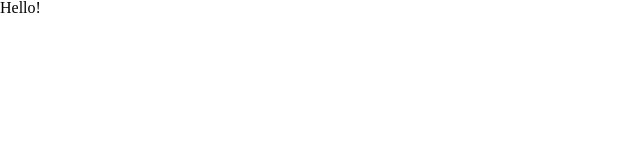
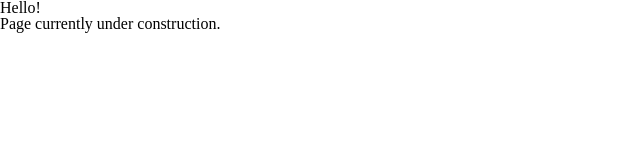
Before and after one commit to HaveAGneissDay/HaveAGneissDay.github.io, a plain HTML site: page index.html in a window 1280 px wide. Shown: the whole page, without its empty margins (0-640 px from the left). Drawn offline with Linux system fonts and the light colour scheme.

Commit message:
site message

```diff
--- a/index.html
+++ b/index.html
@@ -6,5 +6,6 @@
 	</head>
 	<body>
 		<h1> Hello! </h1>
+		<p> Page currently under construction. </p>
 	</body>
 </html>
```
